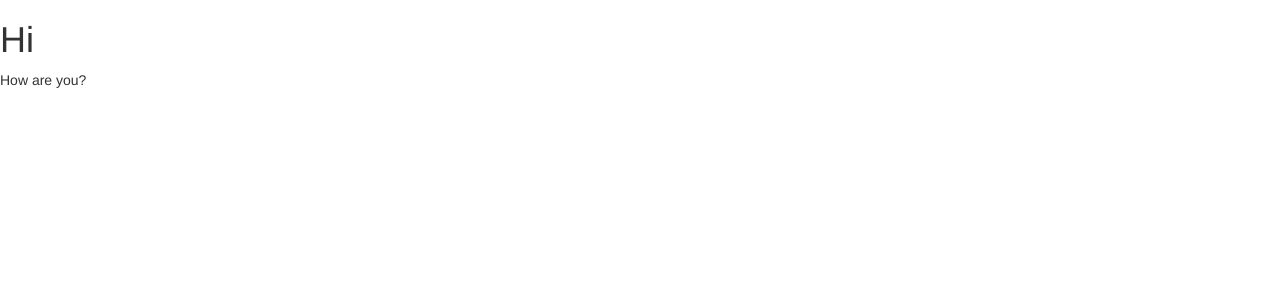
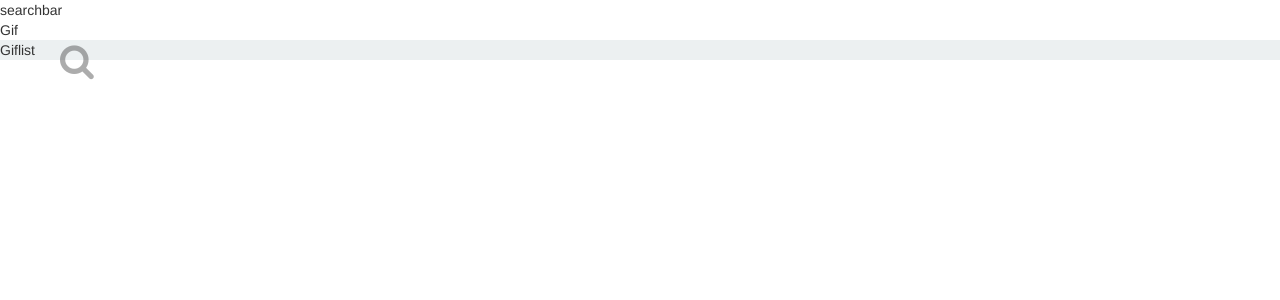
Before and after one commit to Chieko88/react-gif-search, a React app in the folder workshop/: page / in a window 1280 px wide. Shown: the top 300 px of the page. Built offline with nearby package versions, Linux system fonts and the light colour scheme.

Commit message:
connect all conponents

```diff
--- a/workshop/src/components/App.jsx
+++ b/workshop/src/components/App.jsx
@@ -5,13 +5,23 @@
 // };
 
 import React from 'react';
+import Gif from './Gif';
+import GifList from './GifList';
+import SearchBar from './SearchBar';
+
 
 const App = () => {
   return (
     <div>
-      <h1>Hi</h1>
-      <p>How are you?</p>
+      <div className="left-scene">
+        <SearchBar />
+        <Gif />
+      </div>
+      <div className="right-scene">
+        <GifList />
+      </div>
     </div>
+    // cant have many div as a same level
   );
 };
 
--- a/workshop/src/components/Gif.jsx
+++ b/workshop/src/components/Gif.jsx
@@ -5,7 +5,7 @@
 const Gif = () => {
   return (
     <div>
-
+      Gif
     </div>
   );
 };
--- a/workshop/src/components/GifList.jsx
+++ b/workshop/src/components/GifList.jsx
@@ -0,0 +1,11 @@
+import React from 'react';
+
+const GifList = () => {
+  return (
+    <div>
+      Giflist
+    </div>
+  );
+};
+
+export default GifList;
--- a/workshop/src/components/SearchBar.jsx
+++ b/workshop/src/components/SearchBar.jsx
@@ -0,0 +1,12 @@
+import React from 'react';
+
+const SearchBar = () => {
+  return (
+    <div>
+      searchbar
+
+    </div>
+  );
+};
+
+export default SearchBar;
```
